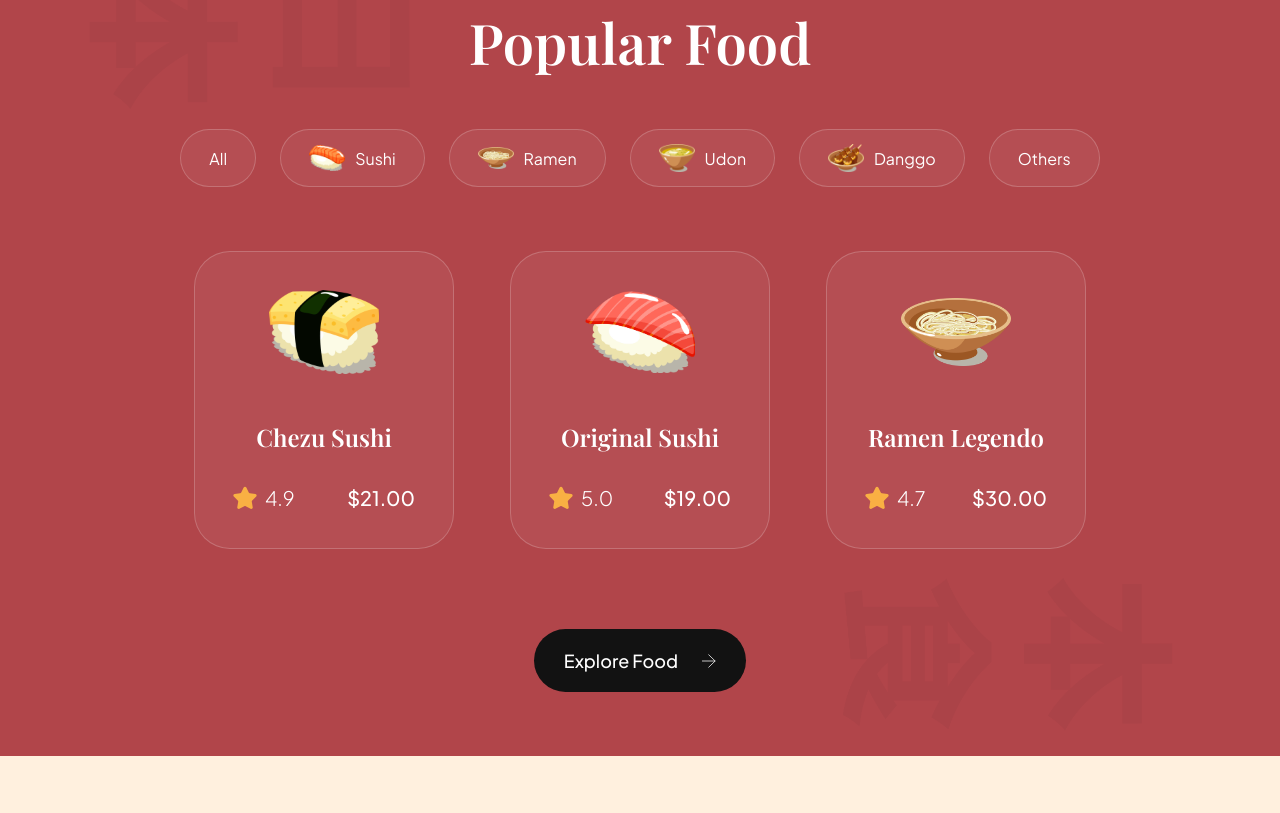
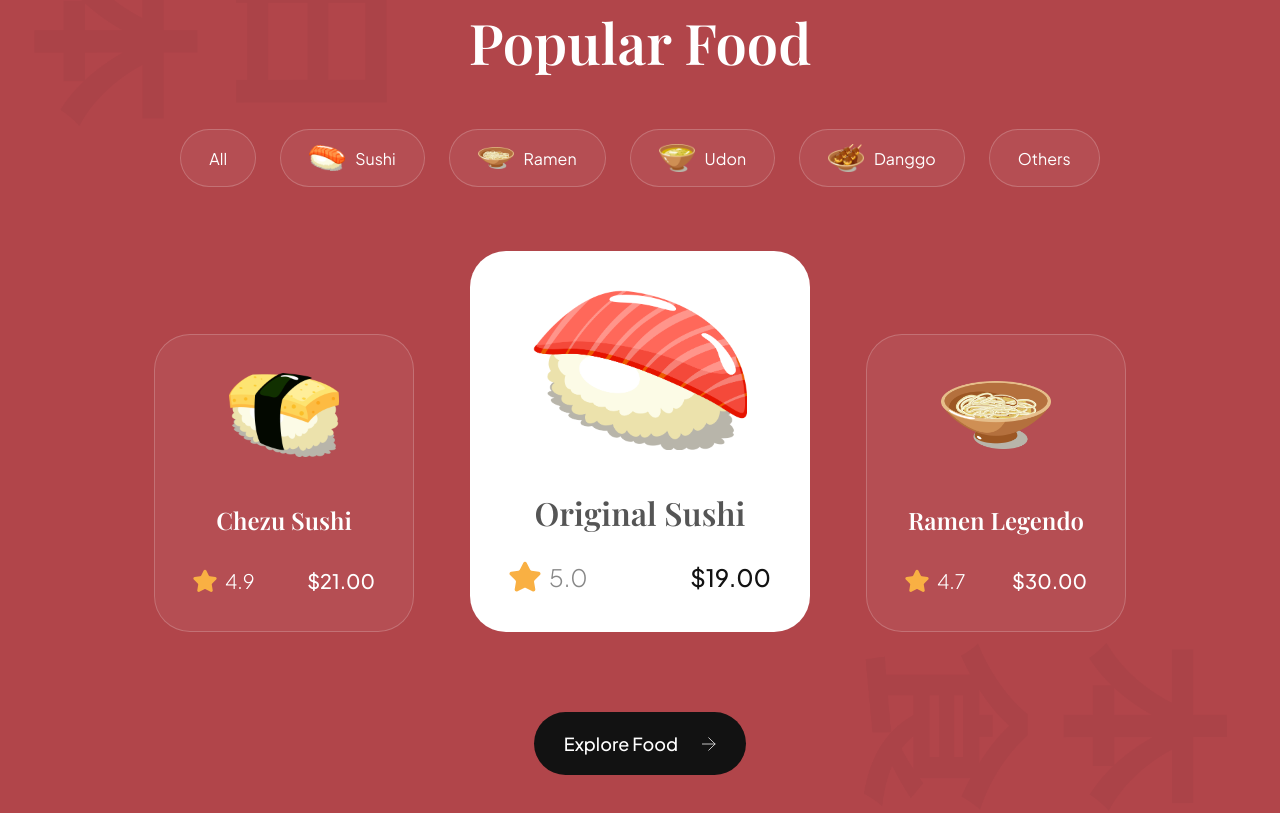
Before and after one commit to Luwaja/sushi-website-tutorial, a website built with Vite: page index.html in a window 1280 px wide. Shown: the part 1579-2392 px from the top of the page. Before the commit the page ends 2335 px from the top, so only its background shows below. Built offline with nearby package versions, Linux system fonts and the light colour scheme.

Commit message:
finished popular foods section

```diff
--- a/css/sections/popular.css
+++ b/css/sections/popular.css
@@ -118,7 +118,7 @@
   border: 1px solid rgba(255, 255, 255, 0.2);
 }
 
-.popular-foods__card-img {
+.popular-foods__card-image {
   width: 110px;
   height: 84px;
   object-fit: contain;
@@ -167,11 +167,32 @@
   color: #fff;
 }
 
-.popular-foods__card-active-card {
+.popular-foods__card.active-card {
   background: #fff;
   min-width: 340px;
 }
 
-.popular-foods__card-active-card {
+.popular-foods__card.active-card .popular-foods__card-image {
+  width: 214px;
+  height: 160px;
+}
 
+.popular-foods__card.active-card .popular-foods__card-title {
+  color: var(--black-500);
+  font-size: 32px;
 }
+
+.popular-foods__card.active-card .popular-foods__card-rating img {
+  width: 32px;
+  height: 32px;
+}
+
+.popular-foods__card.active-card .popular-foods__card-rating p {
+  font-size: 24px;
+  color: var(--gray-100);
+}
+
+.popular-foods__card.active-card .popular-foods__card-price {
+  font-size: 24px;
+  color: var(--secondary-color);
+}
--- a/index.html
+++ b/index.html
@@ -135,7 +135,7 @@
 
       <div class="popular-foods__catalogue">
         <article class="popular-foods__card">
-          <img class="popular-foods__card-img" src="assets/sushi-12.png" alt="sushi 12"/>
+          <img class="popular-foods__card-image" src="assets/sushi-12.png" alt="sushi 12"/>
           <h4 class="popular-foods__card-title">Chezu Sushi</h4>
 
           <div class="popular-foods__card-details flex-between">
@@ -149,7 +149,7 @@
         </article>
 
         <article class="popular-foods__card active-card">
-          <img class="popular-foods__card-img" src="assets/sushi-11.png" alt="sushi 11"/>
+          <img class="popular-foods__card-image" src="assets/sushi-11.png" alt="sushi 11"/>
           <h4 class="popular-foods__card-title">Original Sushi</h4>
 
           <div class="popular-foods__card-details flex-between">
@@ -163,7 +163,7 @@
         </article>
 
         <article class="popular-foods__card">
-          <img class="popular-foods__card-img" src="assets/sushi-10.png" alt="sushi 10"/>
+          <img class="popular-foods__card-image" src="assets/sushi-10.png" alt="sushi 10"/>
           <h4 class="popular-foods__card-title">Ramen Legendo</h4>
 
           <div class="popular-foods__card-details flex-between">
```
